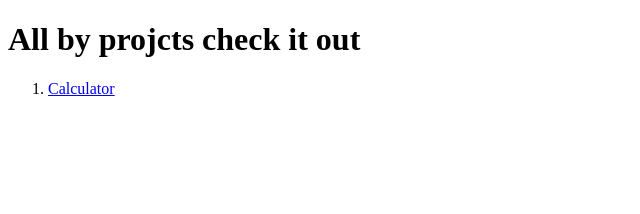
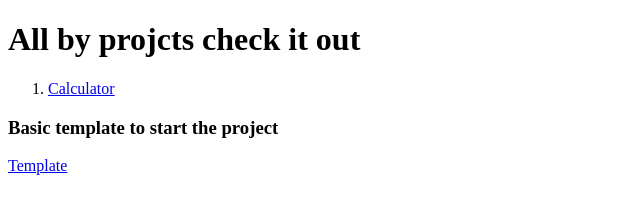
Before and after one commit to SAHARIPRASAD-2907/calculator_vjs, a plain HTML site: page index.html in a window 1280 px wide. Shown: the whole page, without its empty margins (0-640 px from the left). Drawn offline with Linux system fonts and the light colour scheme.

Commit message:
setting up templates for projects

```diff
--- a/index.html
+++ b/index.html
@@ -10,5 +10,8 @@
     <ol>
         <li><a href="calculator/index.html">Calculator</a></li>
     </ol>
+
+    <h3>Basic template to start the project</h3>
+    <a href="templates/index.html">Template</a>
 </body>
 </html>
--- /dev/null
+++ b/templates/script.js
@@ -0,0 +1 @@
+console.log("Connected!");
--- /dev/null
+++ b/templates/style.css
@@ -0,0 +1,8 @@
+html{
+    box-sizing: border-box;
+}
+
+body{
+    margin: 0;
+    min-height: 100vh;
+}
```
Also changed, not shown: templates/index.html (added, +20 -0 lines), 1 other file.
